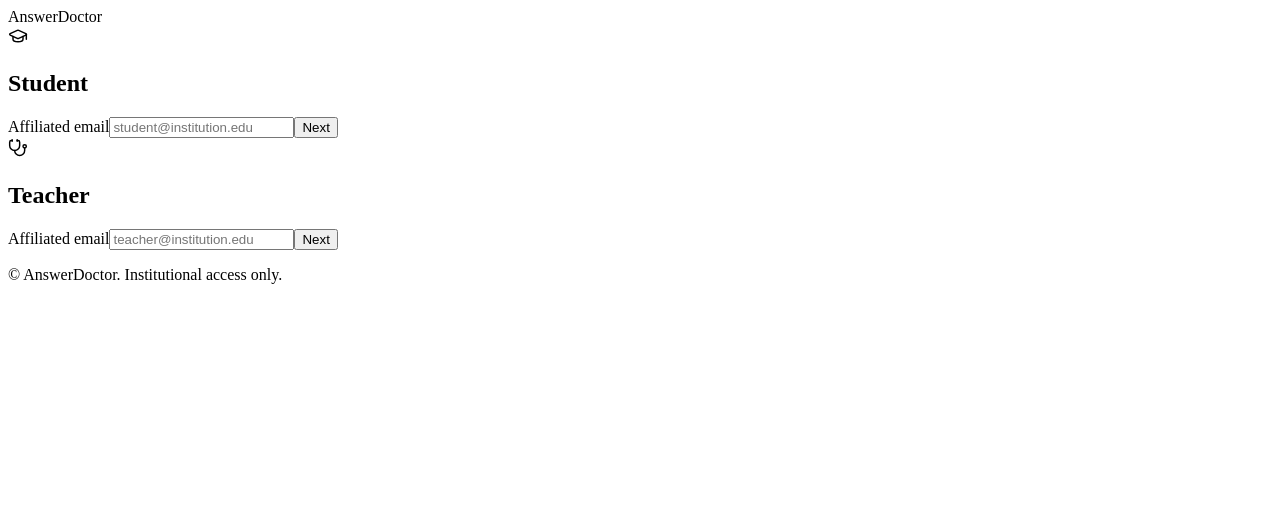
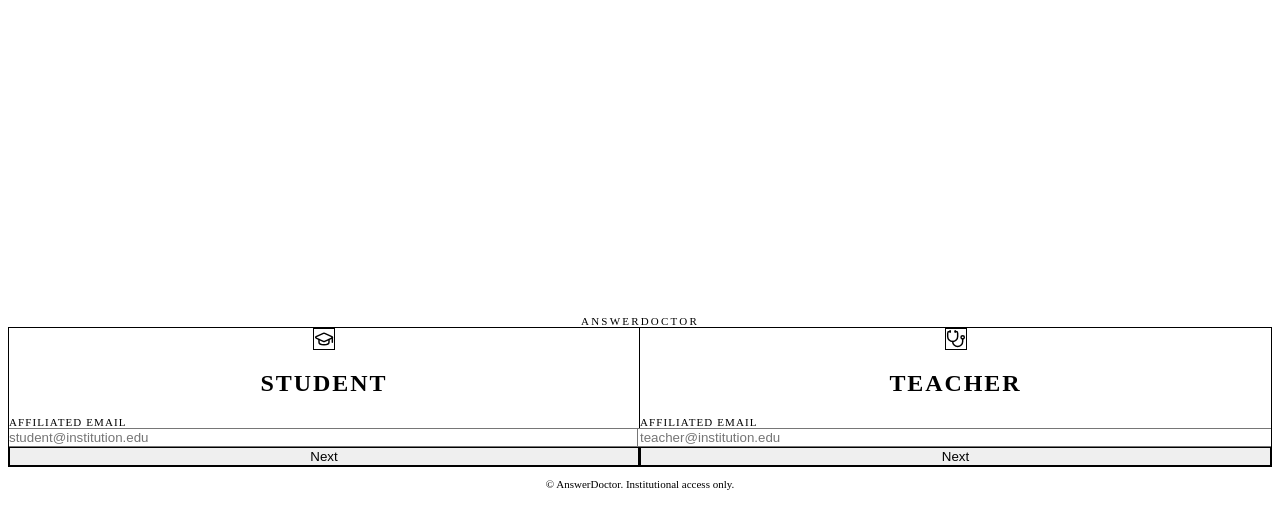
Before and after one commit to TuranyPandey/answerdoctor, a Next.js app in the folder frontend/: page / in a window 1280 px wide. Shown: the top 528 px of the page. Built offline with nearby package versions, Linux system fonts and the light colour scheme.

Commit message:
style: configure tailwind css and global styles for auth card

```diff
--- /dev/null
+++ b/frontend/pages/_app.jsx
@@ -0,0 +1,5 @@
+import '../styles/globals.css'
+
+export default function App({ Component, pageProps }) {
+  return <Component {...pageProps} />
+}
--- /dev/null
+++ b/frontend/postcss.config.js
@@ -0,0 +1,6 @@
+module.exports = {
+  plugins: {
+    tailwindcss: {},
+    autoprefixer: {},
+  },
+}
--- /dev/null
+++ b/frontend/styles/globals.css
@@ -0,0 +1,3 @@
+@tailwind base;
+@tailwind components;
+@tailwind utilities;
--- /dev/null
+++ b/frontend/tailwind.config.js
@@ -0,0 +1,12 @@
+/** @type {import('tailwindcss').Config} */
+module.exports = {
+  content: [
+    "./pages/**/*.{js,ts,jsx,tsx,mdx}",
+    "./components/**/*.{js,ts,jsx,tsx,mdx}",
+    "./app/**/*.{js,ts,jsx,tsx,mdx}",
+  ],
+  theme: {
+    extend: {},
+  },
+  plugins: [],
+}
```
Also changed, not shown: frontend/package.json (+8 -2 lines), 1 other file (tests, documents, lock files or other folders).
